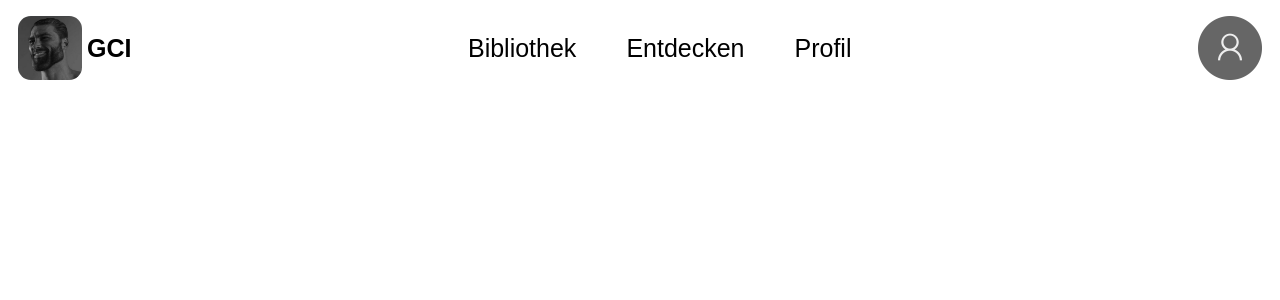
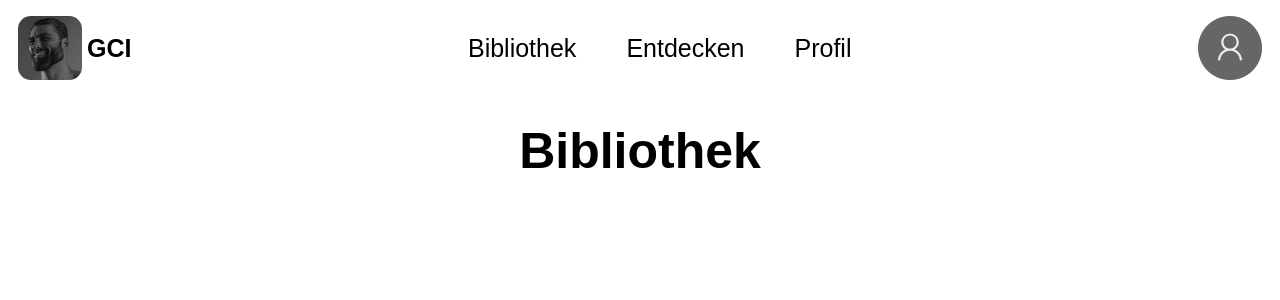
Before and after one commit to ArchdragonPeak/gc_industries, a Vue app in the folder frontend/: page /library in a window 1280 px wide. Shown: the top 300 px of the page. Built offline with nearby package versions, Linux system fonts and the light colour scheme.

Commit message:
added profile and library view base

```diff
--- a/frontend/src/components/GameListItem.vue
+++ b/frontend/src/components/GameListItem.vue
@@ -1,5 +1,5 @@
 <template>
-    <div class="gamelistitem" @click="this.$router.push({path:'/game', params: { id }})">
+    <div class="gamelistitem" @click="this.$router.push({path:'/game/1'})">
         <div class="gameicon">
             <img alt="Hallo" :src= gamelogo height="96" width="96">
         </div>
--- a/frontend/src/components/NavBar.vue
+++ b/frontend/src/components/NavBar.vue
@@ -5,9 +5,9 @@
       </span>
       <p id="logotext">GCI</p>
       <span id="threebuttons">
-        <router-link to="/about">Bibliothek</router-link>
+        <router-link to="/library">Bibliothek</router-link>
         <router-link to="/discover">Entdecken</router-link>
-        <router-link to="/Profil">Profil</router-link>
+        <router-link to="/profile">Profil</router-link>
       </span>
       <span>
         <img id="profilepicture" alt="PB" src="/img/profilepicture.png" heigth="64" width="64">
--- a/frontend/src/router/index.js
+++ b/frontend/src/router/index.js
@@ -2,6 +2,8 @@ import { createRouter, createWebHistory } from 'vue-router'
 import HomeView from '../views/HomeView.vue'
 import DiscoverView from '../views/DiscoverView.vue'
 import GameView from '../views/GameView.vue'
+import LibraryView from '../views/LibraryView.vue'
+import ProfileView from '../views/ProfileView.vue'
 
 const routes = [
   {
@@ -26,6 +28,16 @@ const routes = [
     path: '/game/:id',
     name: 'game',
     component: GameView
+  },
+  {
+    path: '/library',
+    name: 'library',
+    component: LibraryView
+  },
+  {
+    path: '/profile',
+    name: 'profile',
+    component: ProfileView
   }
 ]
 
--- a/frontend/src/views/GameView.vue
+++ b/frontend/src/views/GameView.vue
@@ -1,5 +1,5 @@
 <template>
-<p class="title">Spiel</p>
+<h1 class="title">Spiel</h1>
 
 <div class="wrapper">
     <div class="left">Left</div>
@@ -18,7 +18,7 @@
 
 <style>
 
-p.title {
+h1.title {
     font-family: sans-serif;
     font-size: 50px;
     text-align: center;
--- /dev/null
+++ b/frontend/src/views/LibraryView.vue
@@ -0,0 +1,20 @@
+<template>
+    <h1 class="title">Bibliothek</h1>
+</template>
+
+<script>
+
+export default{
+    name: 'LibraryView',
+    components: {
+    }
+}
+</script>
+
+<style>
+h1.title {
+    font-family: sans-serif;
+    font-size: 50px;
+    text-align: center;
+}
+</style>
--- /dev/null
+++ b/frontend/src/views/ProfileView.vue
@@ -0,0 +1,20 @@
+<template>
+    <h1 class="title">Profil</h1>
+</template>
+
+<script>
+
+export default{
+    name: 'ProfileView',
+    components: {
+    }
+}
+</script>
+
+<style>
+h1.title {
+    font-family: sans-serif;
+    font-size: 50px;
+    text-align: center;
+}
+</style>
```
